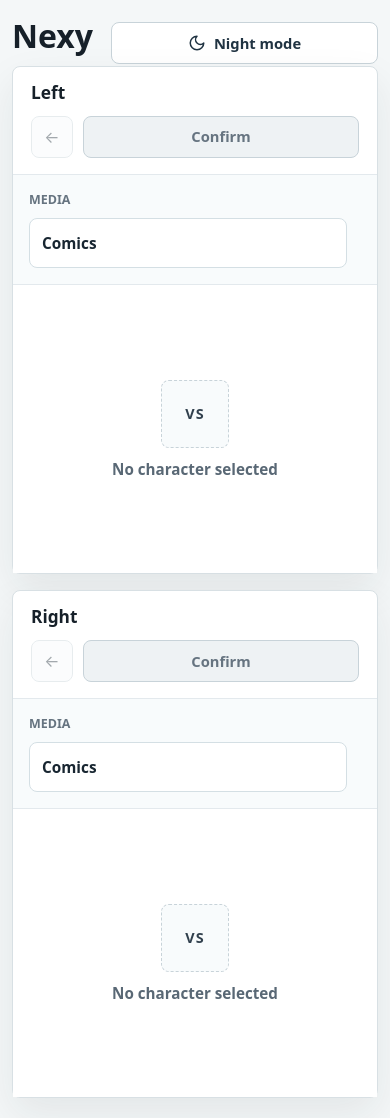
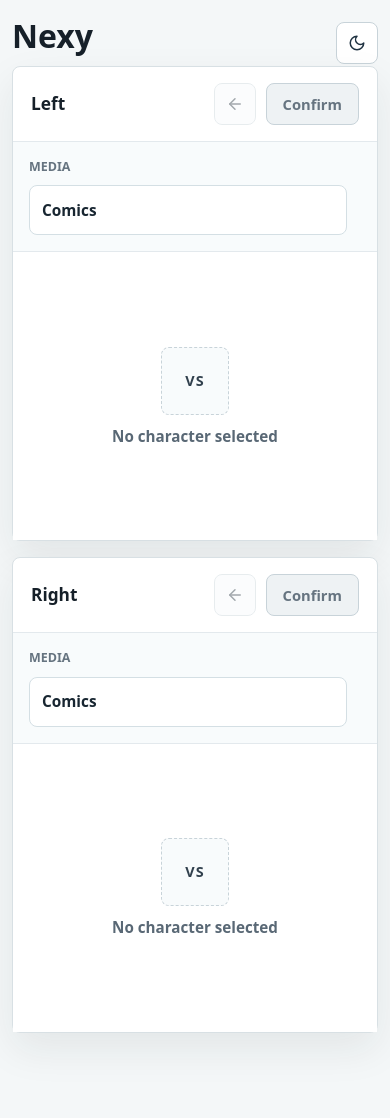
Before and after one commit to Syntax555/Nexy, a Jekyll site: the page built from index.html, in a window 390 px wide. Built offline with Jekyll 4.4.1, drawn with Linux system fonts in a browser that asks for light colours; after the commit the page ends 1053 px from its top, so only the background shows below that.

Commit message:
Refine responsive battle interface

```diff
--- a/_includes/character-selector-panel.html
+++ b/_includes/character-selector-panel.html
@@ -2,7 +2,12 @@
   <div class="selector-bar">
     <h2 class="side-title">{{ include.title | escape }}</h2>
     <div class="selector-actions">
-      <button class="back-button" type="button" data-back aria-label="Back" title="Back">&larr;</button>
+      <button class="back-button" type="button" data-back aria-label="Back" title="Back">
+        <svg class="button-icon" viewBox="0 0 24 24" aria-hidden="true" focusable="false">
+          <path d="M19 12H5"></path>
+          <path d="m12 19-7-7 7-7"></path>
+        </svg>
+      </button>
       <button class="confirm-button" type="button" data-confirm disabled>Confirm</button>
     </div>
   </div>
--- a/assets/css/site.css
+++ b/assets/css/site.css
@@ -264,6 +264,16 @@
   flex: 0 0 auto;
 }
 
+.button-icon {
+  width: 18px;
+  height: 18px;
+  fill: none;
+  stroke: currentColor;
+  stroke-width: 2;
+  stroke-linecap: round;
+  stroke-linejoin: round;
+}
+
 .selection-screen,
 .battle-screen {
   height: 100%;
@@ -316,6 +326,8 @@
 }
 
 .back-button {
+  display: inline-grid;
+  place-items: center;
   min-width: 42px;
   height: 42px;
   border: 1px solid var(--color-border-strong);
@@ -1661,14 +1673,18 @@
   gap: clamp(14px, 2vw, 24px);
 }
 
-.battle-character-card,
-.battle-comparison,
-.battle-section {
+.battle-character-card {
   overflow: visible;
   border: 1px solid var(--color-border);
   border-radius: var(--radius-md);
   background: var(--color-surface);
   box-shadow: var(--shadow-panel);
+}
+
+.battle-comparison,
+.battle-section {
+  overflow: visible;
+  background: transparent;
 }
 
 .battle-character-card {
@@ -1689,7 +1705,7 @@
 
 @media (min-width: 641px) {
   .battle-character-card .character-content {
-    min-height: clamp(300px, 24vw, 380px);
+    min-height: clamp(210px, 17vw, 270px);
   }
 }
 
@@ -1760,6 +1776,55 @@
   margin-bottom: 0;
 }
 
+.battle-character-details {
+  position: relative;
+  z-index: 3;
+  width: fit-content;
+  max-width: min(100%, 520px);
+  margin-top: 22px;
+}
+
+.battle-character-details > summary {
+  display: inline-flex;
+  align-items: center;
+  gap: 7px;
+  min-height: 34px;
+  border: 1px solid var(--color-border-strong);
+  border-radius: var(--radius-pill);
+  background: rgba(var(--surface-rgb), 0.92);
+  color: var(--color-text-secondary);
+  cursor: pointer;
+  list-style: none;
+  padding: 0 12px;
+  font-size: 0.76rem;
+  font-weight: 800;
+}
+
+.battle-character-details > summary::-webkit-details-marker {
+  display: none;
+}
+
+.battle-character-details > summary::after {
+  content: "+";
+  font-size: 0.95rem;
+  line-height: 1;
+}
+
+.battle-character-details[open] > summary::after {
+  content: "-";
+}
+
+.battle-character-details > summary:hover,
+.battle-character-details > summary:focus-visible {
+  border-color: var(--color-focus);
+  background: var(--color-surface-hover);
+  outline: none;
+}
+
+.battle-character-details > .meta-list {
+  margin-top: 12px;
+}
+
 .battle-character-card .meta-list--facts {
   display: grid;
   gap: 8px;
@@ -1836,12 +1901,12 @@
 }
 
 .battle-comparison {
-  padding: clamp(12px, 2vw, 18px);
+  padding: 0;
 }
 
 .battle-stat-list {
   display: grid;
-  gap: 12px;
+  gap: 0;
   margin: 0;
   padding: 0;
   list-style: none;
@@ -1849,21 +1914,29 @@
 
 .battle-stat-row {
   display: grid;
-  grid-template-columns: minmax(0, 1fr) minmax(110px, 0.42fr) minmax(0, 1fr);
+  grid-template-columns: repeat(2, minmax(0, 1fr));
+  grid-template-areas:
+    "label label"
+    "left right";
   align-items: stretch;
-  gap: 10px;
-  border: 1px solid var(--color-border-soft);
-  border-radius: var(--radius-md);
-  background: var(--color-surface-muted);
-  padding: 10px;
+  gap: 8px 12px;
+  border-bottom: 1px solid var(--color-border-soft);
+  padding: 14px 0;
+}
+
+.battle-stat-row:last-child {
+  border-bottom: 0;
 }
 
 .battle-stat-label {
-  display: grid;
-  place-items: center;
+  grid-area: label;
+  display: flex;
+  align-items: center;
+  justify-content: center;
+  gap: 8px;
   min-width: 0;
-  color: var(--color-text-muted);
-  font-size: 0.74rem;
+  color: var(--color-text);
+  font-size: 0.82rem;
   font-weight: 900;
   line-height: 1.2;
   text-align: center;
@@ -1882,8 +1955,18 @@
   padding: 12px;
 }
 
+.battle-stat-cell:first-child {
+  grid-area: left;
+}
+
 .battle-stat-cell:last-child {
+  grid-area: right;
   text-align: right;
+}
+
+.battle-stat-cell .stat-value {
+  font-size: 0.96rem;
+  font-weight: 750;
 }
 
 .battle-side-label {
@@ -1912,15 +1995,20 @@
 }
 
 .battle-score {
+  position: sticky;
+  z-index: 9;
+  top: 0;
   display: grid;
   grid-template-columns: minmax(0, 1fr) minmax(150px, auto) minmax(0, 1fr);
   align-items: center;
   gap: 8px;
   border: 1px solid var(--color-border-soft);
   border-radius: var(--radius-md);
-  background: var(--color-surface-muted);
+  background: rgba(var(--surface-rgb), 0.96);
   margin-bottom: 12px;
   padding: 8px;
+  box-shadow: var(--shadow-soft);
+  backdrop-filter: blur(10px);
 }
 
 .battle-score-side {
@@ -1992,14 +2080,22 @@
 
 .battle-stat-label strong {
   font: inherit;
+  letter-spacing: 0.01em;
 }
 
 .battle-stat-label small {
+  display: inline-flex;
+  align-items: center;
+  min-height: 24px;
+  border: 1px solid var(--color-border-soft);
+  border-radius: var(--radius-pill);
+  background: var(--color-surface-muted);
   color: var(--color-text-subtle);
   font-size: 0.68rem;
   font-weight: 800;
   line-height: 1.2;
   font-variant-numeric: tabular-nums;
+  padding: 3px 9px;
   text-transform: none;
   white-space: nowrap;
 }
@@ -2017,7 +2113,7 @@
 }
 
 .battle-section {
-  padding: 18px;
+  padding: 4px 2px 0;
 }
 
 .battle-section .section-title {
@@ -2088,6 +2184,11 @@
     padding-right: 0;
   }
 
+  .battle-content {
+    overflow: visible;
+    padding-right: 0;
+  }
+
   .selector-panel {
     grid-template-rows: auto auto;
     overflow: visible;
@@ -2095,13 +2196,30 @@
 
   .selector-bar,
   .battle-bar {
-    align-items: stretch;
-    flex-direction: column;
+    align-items: center;
+    flex-direction: row;
   }
 
   .selector-actions,
   .battle-actions {
-    justify-content: space-between;
+    justify-content: flex-end;
+  }
+
+  .theme-toggle {
+    width: 42px;
+    flex: 0 0 42px;
+    gap: 0;
+    padding: 0;
+  }
+
+  .theme-toggle [data-theme-label] {
+    position: absolute;
+    width: 1px;
+    height: 1px;
+    overflow: hidden;
+    clip: rect(0 0 0 0);
+    clip-path: inset(50%);
+    white-space: nowrap;
   }
 
   .battle-fold-summary {
@@ -2256,7 +2374,7 @@
 
   .battle-character-card .character-content {
     --battle-portrait-width: clamp(150px, 52vw, 260px);
-    min-height: 0;
+    min-height: 190px;
     padding: 18px;
   }
 
@@ -2296,14 +2414,22 @@
     gap: 1px;
   }
 
+  .battle-character-details {
+    max-width: calc(100% - 100px);
+    margin-top: 18px;
+  }
+
   .speed-value-row {
     grid-template-columns: 1fr;
     gap: 4px;
   }
 
-  .battle-comparison,
+  .battle-comparison {
+    padding: 0;
+  }
+
   .battle-section {
-    padding: 12px;
+    padding: 2px 0 0;
   }
 
   .battle-stat-row {
@@ -2312,7 +2438,7 @@
       "label label"
       "left right";
     gap: 8px;
-    padding: 8px;
+    padding: 12px 0;
   }
 
   .battle-stat-cell:first-child {
@@ -2325,9 +2451,9 @@
 
   .battle-stat-label {
     grid-area: label;
-    min-height: 28px;
-    border-bottom: 1px solid var(--color-border-soft);
-    padding-bottom: 8px;
+    min-height: 24px;
+    border-bottom: 0;
+    padding-bottom: 2px;
   }
 
   .battle-stat-cell {
@@ -2339,6 +2465,7 @@
   }
 
   .battle-score {
+    top: 8px;
     grid-template-columns: minmax(0, 1fr) minmax(96px, auto) minmax(0, 1fr);
     gap: 4px;
     padding: 6px;
@@ -2388,6 +2515,11 @@
   .confirm-button,
   .secondary-button {
     flex: 1 1 auto;
+  }
+
+  .theme-toggle {
+    width: 42px;
+    flex: 0 0 42px;
   }
 }
 
--- a/assets/js/characters/engine.js
+++ b/assets/js/characters/engine.js
@@ -1295,7 +1295,13 @@
     return `<ul class="meta-list${styleClass}" aria-label="Character details">${detailTags}</ul>`;
   }
 
-  function characterProfileHtml(view, { includeStats = true, includeSections = true, imagePlacement = "hero", detailStyle = "chips" } = {}) {
+  function characterProfileHtml(view, {
+    includeStats = true,
+    includeSections = true,
+    imagePlacement = "hero",
+    detailStyle = "chips",
+    collapsibleDetails = false
+  } = {}) {
     const sectionHtml = view.sections
       .map(([sectionTitle, items]) => tagSectionHtml(sectionTitle, items))
       .join("");
@@ -1341,6 +1347,13 @@
         ${expandButton}
       </div>
     ` : "";
+    const detailsMarkup = detailListHtml(view.details, detailStyle);
+    const profileDetails = collapsibleDetails && detailsMarkup ? `
+      <details class="battle-character-details">
+        <summary>Details</summary>
+        ${detailsMarkup}
+      </details>
+    ` : detailsMarkup;
 
     return `
       ${heroImage}
@@ -1354,7 +1367,7 @@
           </div>
           ${identityImage}
         </div>
-        ${detailListHtml(view.details, detailStyle)}
+        ${profileDetails}
         ${includeStats ? `<ul class="stat-grid">${statGridHtml(view.stats)}</ul>` : ""}
         ${includeSections ? sectionHtml : ""}
       </div>
@@ -1972,8 +1985,8 @@
           ? scoreRow.winner === "tie"
             ? "Even"
             : scoreRow.winner === "left"
-              ? `\u2190 ${scoreRow.rankGap} pts`
-              : `${scoreRow.rankGap} pts \u2192`
+              ? `${leftName} +${scoreRow.rankGap} pts`
+              : `${rightName} +${scoreRow.rankGap} pts`
           : "Excluded"
         : "";
 
@@ -2052,11 +2065,11 @@
     const scoreDetail = score.interaction
       ? score.interaction.winner === "tie" ? "Stalemate" : "Automatic win"
       : score.tieBreaker
-      ? `Tie-breaker · ${score.tieBreaker.label}`
+      ? `Tie-breaker: ${score.tieBreaker.label}`
       : score.winner === "tie"
       ? "Scores tied"
       : `+${score.scoreGap} pts`;
-    const summary = `${winnerText} · ${scoreDetail}`;
+    const summary = `${winnerText} - ${scoreDetail}`;
 
     return `
       <div class="battle-score" data-battle-summary="${escapeHtml(summary)}">
@@ -2128,8 +2141,8 @@
           </small>
         </summary>
         <div class="battle-combatants">
-          <article class="battle-character-card">${characterProfileHtml(baseLeftView, { includeStats: false, includeSections: false, imagePlacement: "identity", detailStyle: "facts" })}</article>
-          <article class="battle-character-card">${characterProfileHtml(baseRightView, { includeStats: false, includeSections: false, imagePlacement: "identity", detailStyle: "facts" })}</article>
+          <article class="battle-character-card">${characterProfileHtml(baseLeftView, { includeStats: false, includeSections: false, imagePlacement: "identity", detailStyle: "facts", collapsibleDetails: true })}</article>
+          <article class="battle-character-card">${characterProfileHtml(baseRightView, { includeStats: false, includeSections: false, imagePlacement: "identity", detailStyle: "facts", collapsibleDetails: true })}</article>
         </div>
       </details>
       <details class="battle-fold" open>
```
